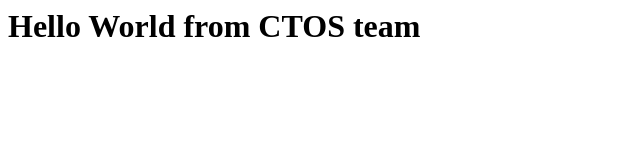
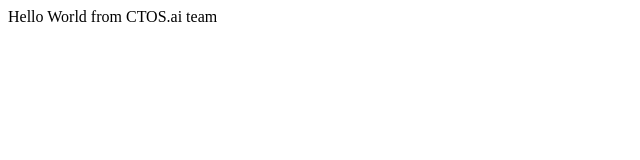
Before and after one commit to data9ai/data9ai.github.io, a plain HTML site: page index.html in a window 1280 px wide. Shown: the whole page, without its empty margins (0-640 px from the left). Drawn offline with Linux system fonts and the light colour scheme.

Commit message:
Update index.html

```diff
--- a/index.html
+++ b/index.html
@@ -1 +1,10 @@
-<h1>Hello World from CTOS team</h1>
+<html>
+<header>
+    <title>ctos.ai</title>
+</header>
+
+<body>
+    Hello World from CTOS.ai team
+</body>
+
+</html>
```
